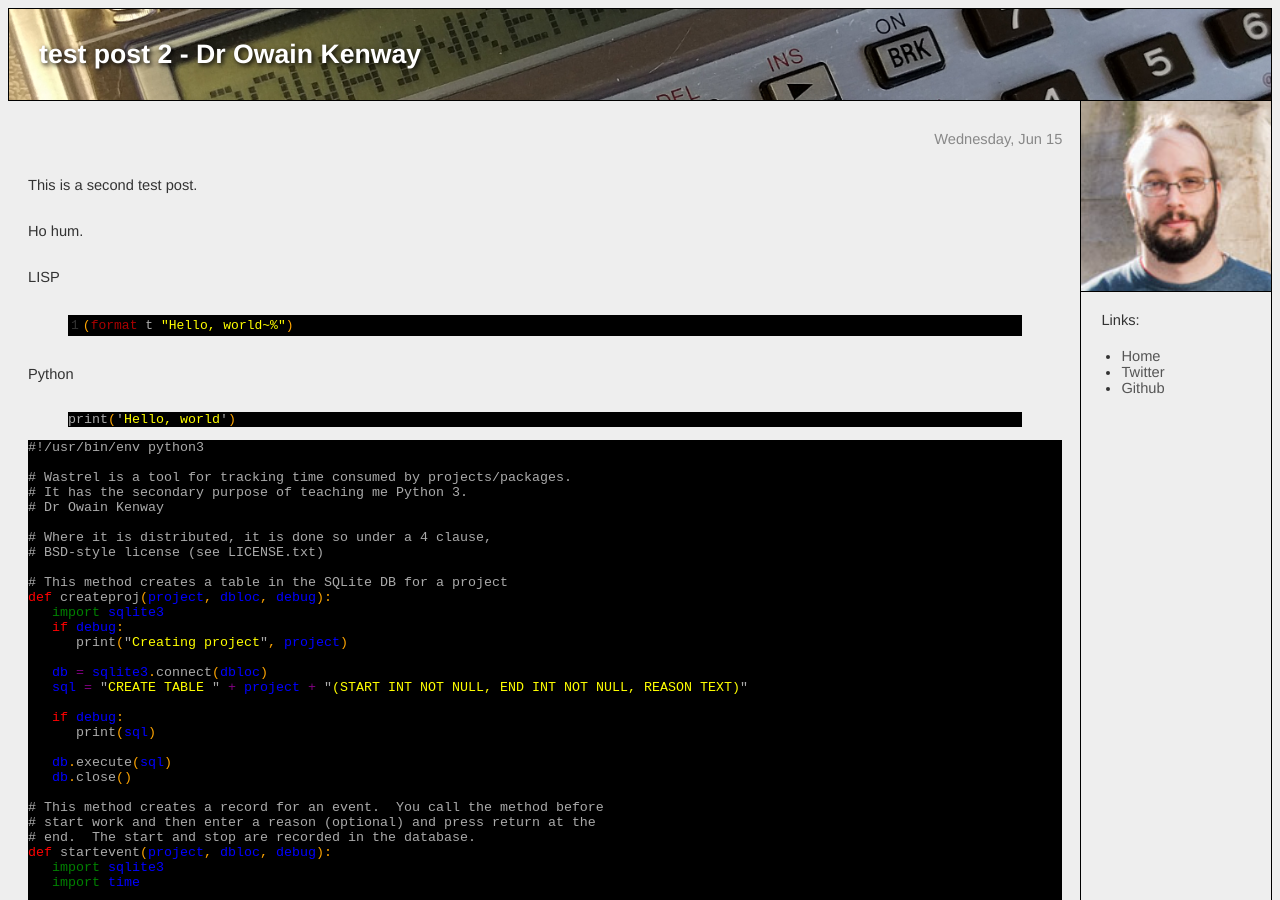
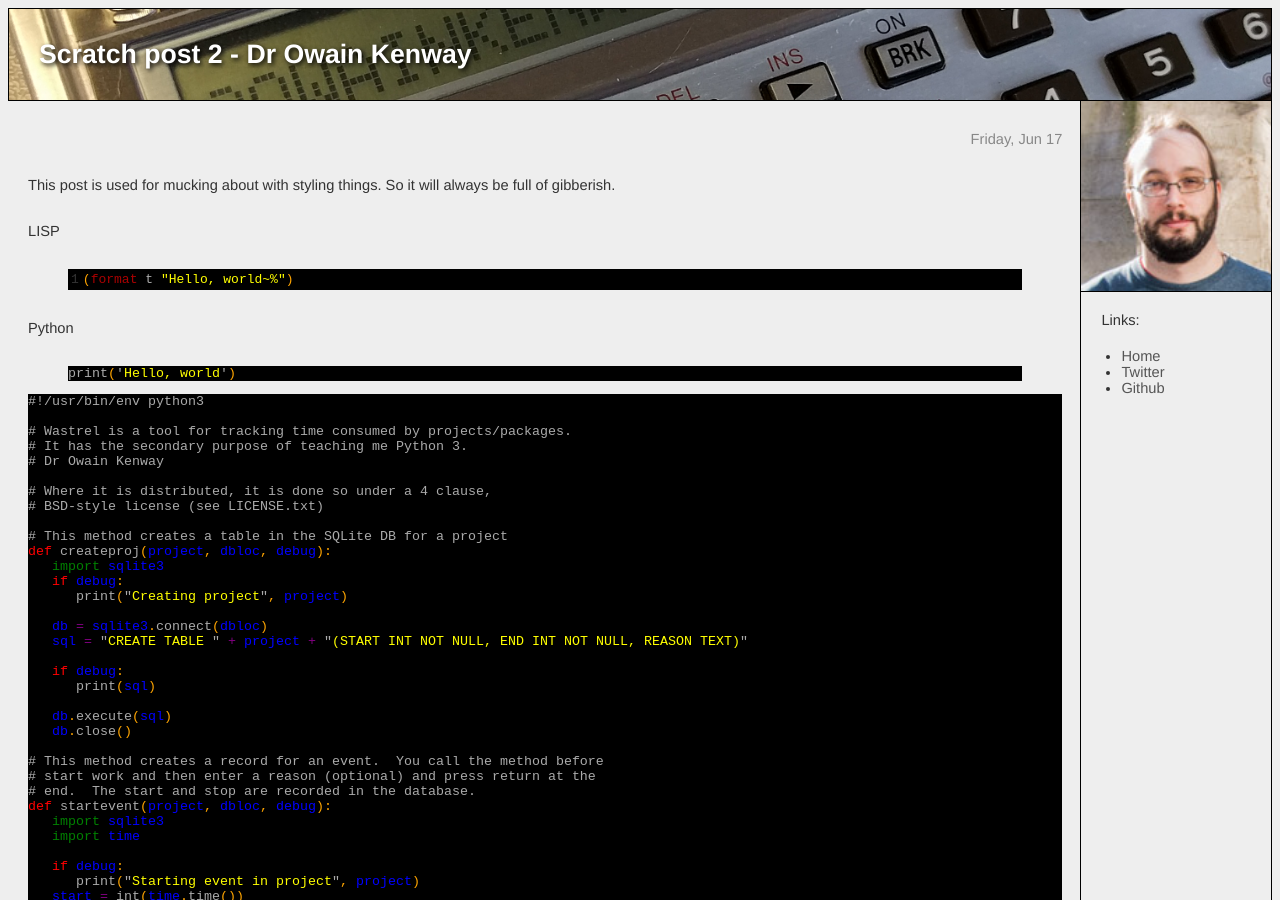
Before and after one commit to owainkenwayucl/owainkenwayucl.github.io, a Jekyll site: the page built from _posts/2016-06-17-Scratch.md, in a window 1280 px wide and 900 px high. Built offline with Jekyll 4.4.1, drawn with Linux system fonts in a browser that asks for light colours.

Commit message:
Added a post for testing things.

```diff
--- a/_posts/2016-06-15-Testing2.md
+++ b/_posts/2016-06-17-Scratch.md
@@ -1,11 +1,9 @@
 ---
 layout: post
-title: test post 2
+title: Scratch post 2
 ---
 
-This is a second test post.
-
-Ho hum.
+This post is used for mucking about with styling things.  So it will always be full of gibberish.
 
 LISP
 
```
Also changed, not shown: _posts/2016-06-15-Testing.md (deleted, +0 -10 lines).
